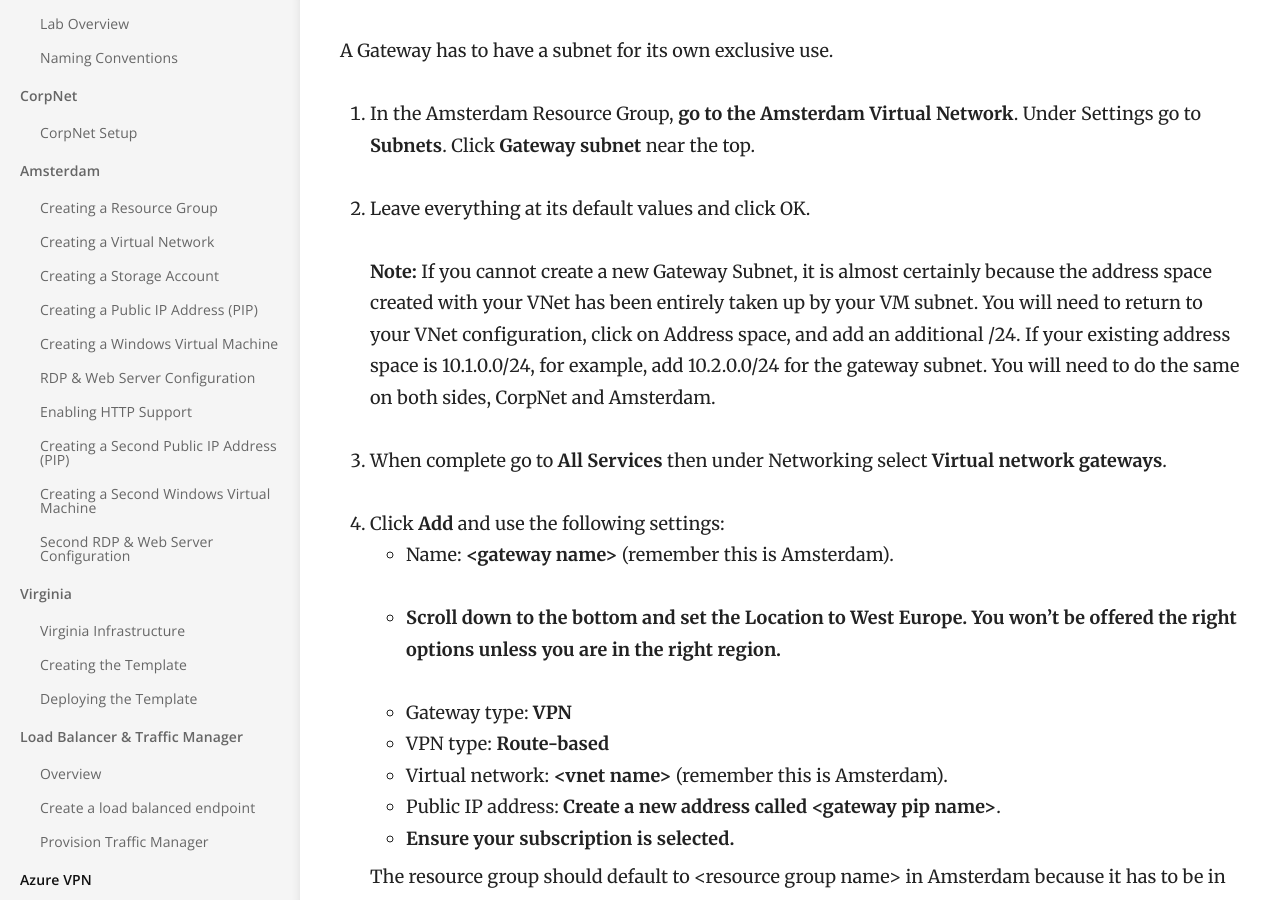
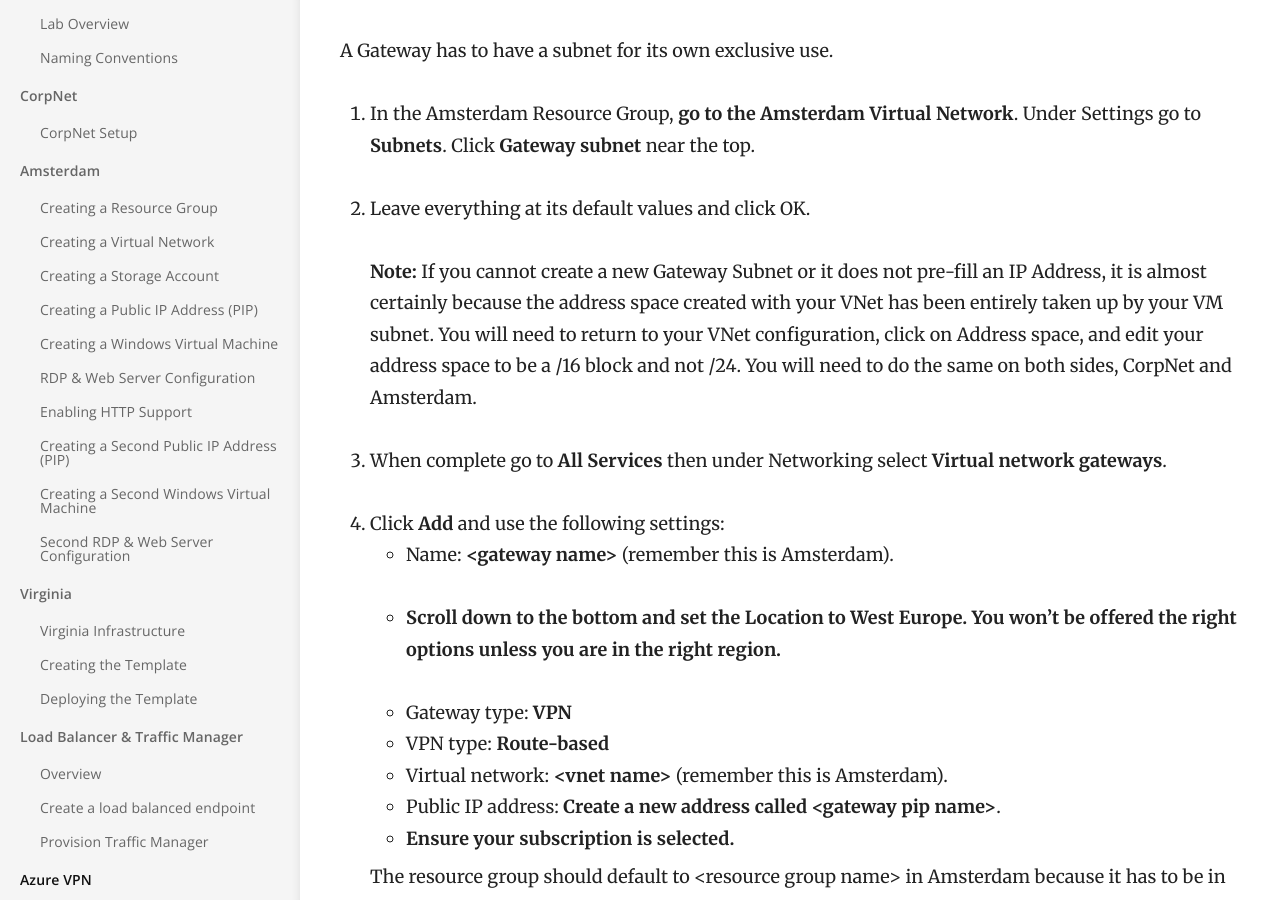
Before and after one commit to BenMcGarry/AzureIaaSLab, a Jekyll site: the page built from _docs/07vpn/gatewaysetup.md, in a window 1280 px wide and 900 px high, scrolled down 314 px. Built offline with Jekyll 4.4.1, drawn with Linux system fonts in a browser that asks for light colours.

Commit message:
Clarify subnet IP

```diff
--- a/_docs/07vpn/gatewaysetup.md
+++ b/_docs/07vpn/gatewaysetup.md
@@ -14,7 +14,7 @@ A Gateway has to have a subnet for its own exclusive use.
 
 1. Leave everything at its default values and click OK.
 
-    **Note:** If you cannot create a new Gateway Subnet, it is almost certainly because the address space created with your VNet has been entirely taken up by your VM subnet. You will need to return to your VNet configuration, click on Address space, and add an additional /24. If your existing address space is 10.1.0.0/24, for example, add 10.2.0.0/24 for the gateway subnet. You will need to do the same on both sides, CorpNet and Amsterdam.
+    **Note:** If you cannot create a new Gateway Subnet or it does not pre-fill an IP Address, it is almost certainly because the address space created with your VNet has been entirely taken up by your VM subnet. You will need to return to your VNet configuration, click on Address space, and edit your address space to be a /16 block and not /24. You will need to do the same on both sides, CorpNet and Amsterdam.
 
 1. When complete go to **All Services** then under Networking select **Virtual network gateways**.
 
```
